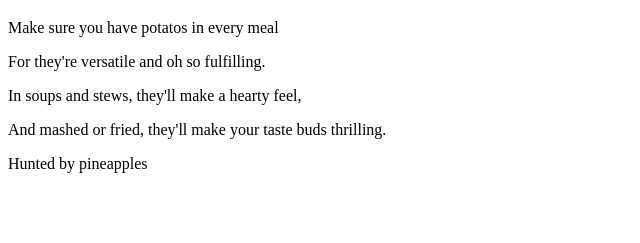
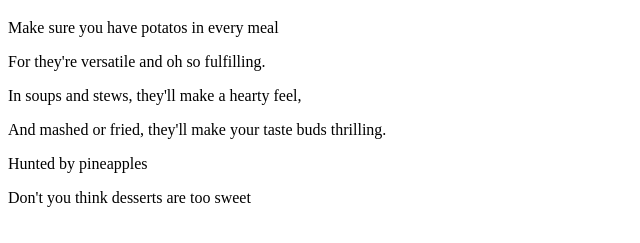
Before and after one commit to lyanan09/wcc-pull-and-push, a plain HTML site: page index.html in a window 1280 px wide. Shown: the part 61-304 px from the top of the page, without its empty margins (0-640 px from the left). Drawn offline with Linux system fonts and the light colour scheme.

Commit message:
add one line

```diff
--- a/index.html
+++ b/index.html
@@ -13,5 +13,6 @@
     <p> In soups and stews, they'll make a hearty feel,</p>
     <p> And mashed or fried, they'll make your taste buds thrilling.</p>
     <p> Hunted by pineapples</p>
+    <p>Don't you think desserts are too sweet</p>
 </body>
 </html>
```
